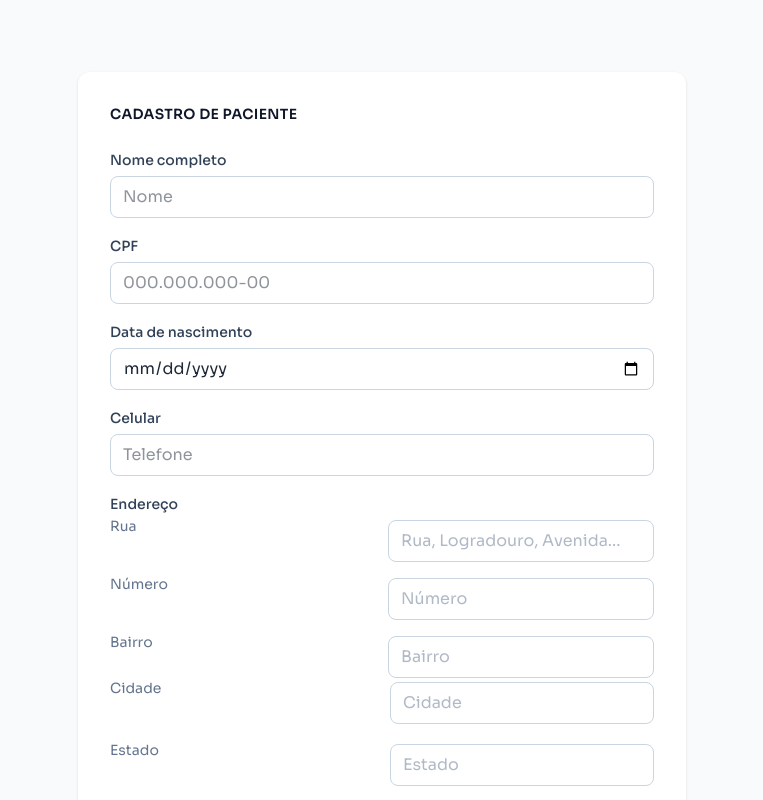
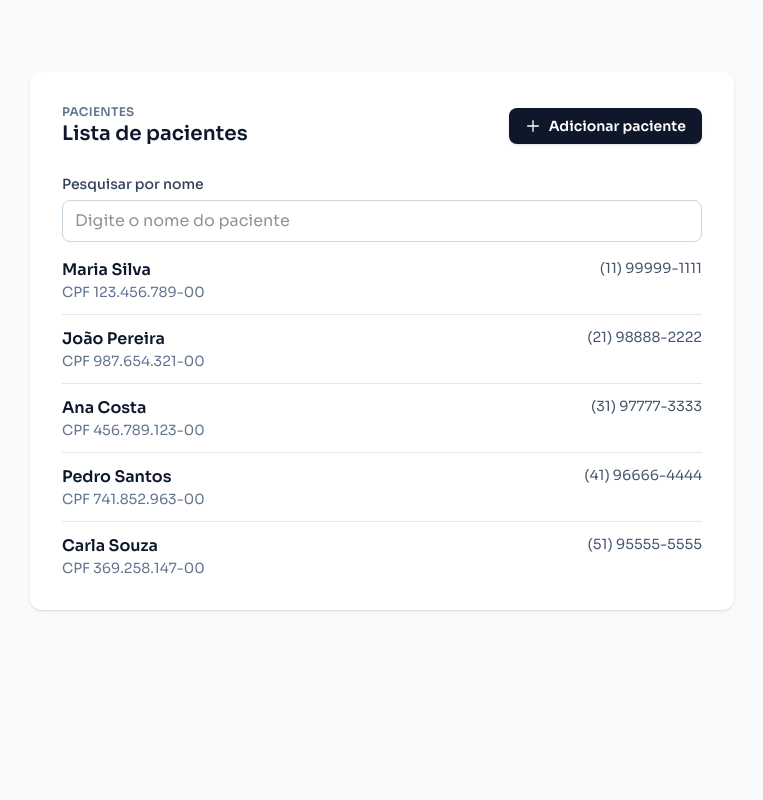
Before and after one commit to H3nr1qu3-H3rrm4nn/psi-docs, a React (Vite) app: page /patients in a window 1280 px wide. Shown: the top 800 px of the page, without its empty margins (258-1021 px from the left). Built offline with nearby package versions, Linux system fonts and the light colour scheme.

Commit message:
implementação da tela de listagem de pacientes e navegação e roteamento implementados

```diff
--- a/package.json
+++ b/package.json
@@ -12,7 +12,8 @@
   "dependencies": {
     "chatgpt-cli": "^1.3.1",
     "react": "^19.2.0",
-    "react-dom": "^19.2.0"
+    "react-dom": "^19.2.0",
+    "react-router-dom": "^7.11.0"
   },
   "devDependencies": {
     "@eslint/js": "^9.39.1",
--- a/src/App.jsx
+++ b/src/App.jsx
@@ -1,11 +1,14 @@
-//import { useState } from 'react'
-//import reactLogo from './assets/react.svg'
-//import viteLogo from '/vite.svg'
-//import './App.css'
-import PatientView from "./pages/PatientView"
+import { BrowserRouter, Routes, Route } from "react-router-dom"
+import PatientListView from "./pages/PatientListView"
+import PatientRegistrationView from "./pages/PatientRegistrationView"
 
 export default function App() {
   return (
-    <PatientView />
+    <BrowserRouter>
+      <Routes>
+        <Route path="/patients" element={<PatientListView />} />
+        <Route path="/patient/register" element={<PatientRegistrationView />} />
+      </Routes>
+    </BrowserRouter>
   )
 }
--- /dev/null
+++ b/src/pages/PatientListView.jsx
@@ -0,0 +1,91 @@
+import { useMemo, useState } from "react";
+import { useNavigate } from "react-router-dom";
+
+const PATIENTS = [
+  { id: 1, name: "Maria Silva", cpf: "123.456.789-00", phone: "(11) 99999-1111" },
+  { id: 2, name: "João Pereira", cpf: "987.654.321-00", phone: "(21) 98888-2222" },
+  { id: 3, name: "Ana Costa", cpf: "456.789.123-00", phone: "(31) 97777-3333" },
+  { id: 4, name: "Pedro Santos", cpf: "741.852.963-00", phone: "(41) 96666-4444" },
+  { id: 5, name: "Carla Souza", cpf: "369.258.147-00", phone: "(51) 95555-5555" },
+]
+
+export default function PatientListView() {
+  const [search, setSearch] = useState("");
+  const navigate = useNavigate();
+
+  const filtered = useMemo(() => {
+    const term = search.trim().toLowerCase()
+    if (!term) return PATIENTS
+    return PATIENTS.filter((patient) => patient.name.toLowerCase().includes(term))
+  }, [search]);
+
+  return (
+    <div className="min-h-screen bg-slate-50 px-4 py-6 sm:px-8 sm:py-10">
+        <div className="mx-auto w-full max-w-3xl px-4 py-8 sm:px-6 lg:px-8">
+            <div className="rounded-xl bg-white p-6 shadow-sm sm:p-8">
+                <header className="mb-6 flex flex-col gap-3 sm:flex-row sm:items-center sm:justify-between">
+                    <div>
+                        <p className="text-xs font-semibold uppercase tracking-wide text-slate-500">
+                            Pacientes
+                        </p>
+                        <h1 className="text-xl font-semibold text-slate-900">
+                            Lista de pacientes
+                        </h1>
+                    </div>
+
+                    <button
+                        type="button"
+                        onClick={() => navigate("/patient/register")}
+                        className="inline-flex items-center gap-2 rounded-lg bg-slate-900 px-4 py-2 text-sm font-semibold text-white shadow-sm hover:bg-slate-500 focus:outline-none focus:ring-3 focus:ring-slate-400"
+                    >
+                        <svg
+                            xmlns="http://www.w3.org/2000/svg"
+                            className="h-4 w-4"
+                            fill="none"
+                            viewBox="0 0 24 24"
+                            stroke="currentColor"
+                            strokeWidth={2}
+                        >
+                            <path strokeLinecap="round" strokeLinejoin="round" d="M12 4v16m8-8H4" />
+                        </svg>
+                        <span>Adicionar paciente</span>
+                    </button>
+
+                </header>
+
+                <div className="mb-4">
+                    <label className="text-sm font-medium text-slate-700">Pesquisar por nome</label>
+                    <input
+                    type="text"
+                    value={search}
+                    onChange={(event) => setSearch(event.target.value)}
+                    className="mt-1 w-full rounded-lg border border-slate-300 px-3 py-2 text-base outline-none focus:ring-2 focus:ring-slate-400"
+                    placeholder="Digite o nome do paciente"
+                    />
+                </div>
+
+                <div className="divide-y divide-slate-200">
+                    {filtered.map((patient) => (
+                    <div
+                        key={patient.id}
+                        className="flex items-start justify-between gap-4 py-3 first:pt-0 last:pb-0"
+                    >
+                        <div>
+                        <p className="text-base font-semibold text-slate-900">{patient.name}</p>
+                        <p className="text-sm text-slate-500">CPF {patient.cpf}</p>
+                        </div>
+                        <p className="text-sm text-slate-600">{patient.phone}</p>
+                    </div>
+                    ))}
+
+                    {filtered.length === 0 && (
+                    <div className="py-6 text-center text-sm text-slate-500">
+                        Nenhum paciente encontrado.
+                    </div>
+                    )}
+                </div>
+            </div>
+        </div>
+    </div>
+  )
+}
--- a/src/pages/PatientView.jsx
+++ b/src/pages/PatientRegistrationView.jsx
@@ -1,10 +1,10 @@
-export default function PatientView() {
+export default function PatientRegistrationView() {
   return (
     <div className="min-h-screen bg-slate-50 px-4 py-6 sm:px-8 sm:py-10">
       <div className="mx-auto w-full max-w-2xl px-4 py-8 sm:px-6 lg:px-8">
         <div className="rounded-xl bg-white p-6 shadow-sm sm:p-8">
           <header className="mb-6">
-            <h1 className="text-sm font-semibold uppercase tracking-wide text-slate-900">
+            <h1 className="text-medium font-semibold uppercase tracking-wide text-slate-900">
               Cadastro de paciente
             </h1>
           </header>
```
Also changed, not shown: 1 other file (tests, documents, lock files or other folders).
